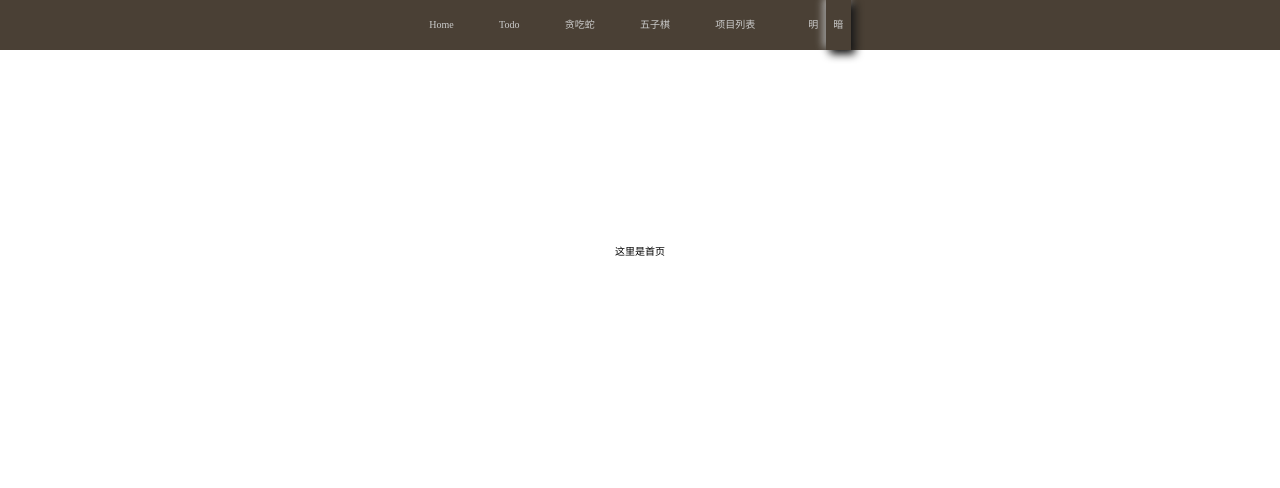
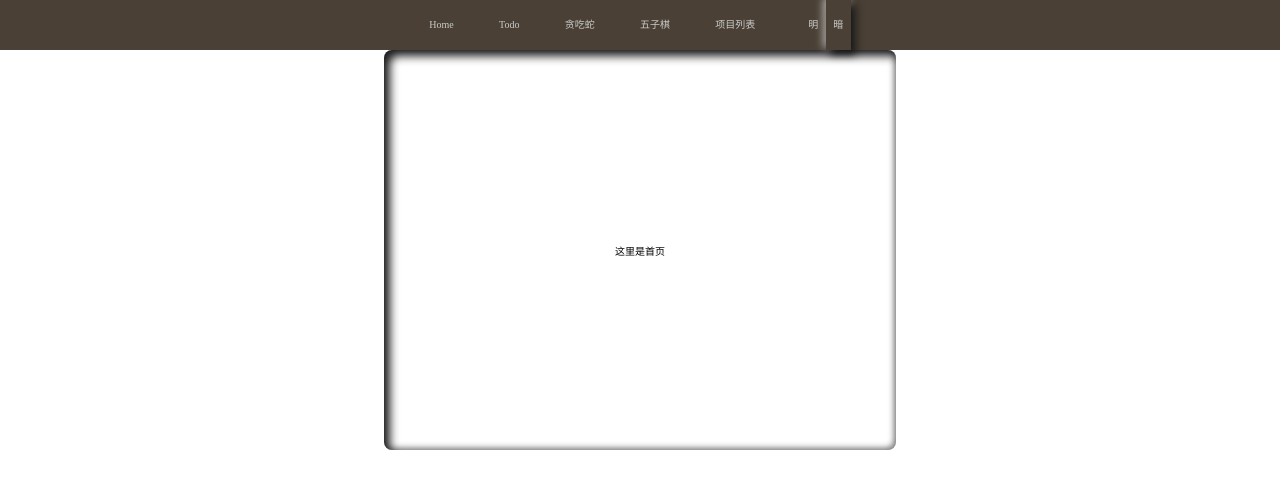
Before and after one commit to gssggssg/projects, a React (Create React App) app: page / in a window 1280 px wide. Shown: the top 488 px of the page. Built offline with nearby package versions, Linux system fonts and the light colour scheme.

Commit message:
style- Changes the style name

```diff
--- a/src/components/Button/index.module.scss
+++ b/src/components/Button/index.module.scss
@@ -6,14 +6,15 @@
     box-shadow: var(--gssg-shadow-normal);
     width: 10rem;
     margin: 1rem;
+    background-color: var(--gssg-bgcolor);
     border-radius: var(--gssg-border-radius);
     cursor: pointer;
   }
   &:hover{
-    box-shadow: var(--gssg-shadow-hover);
+    box-shadow: var(--gssg-shadow-inset);
   }
   &:active{
-    box-shadow: var(--gssg-shadow-active);
+    box-shadow: var(--gssg-shadow-inset);
   }
   &,&:focus{
     outline: none;
--- a/src/components/Card/index.module.scss
+++ b/src/components/Card/index.module.scss
@@ -3,6 +3,6 @@
   margin: auto;
   padding: 1rem;
   text-align: center;
-  box-shadow: var(--gssg-shadow-active);
+  box-shadow: var(--gssg-shadow-inset);
   border-radius: var(--gssg-border-radius);
 }
```
